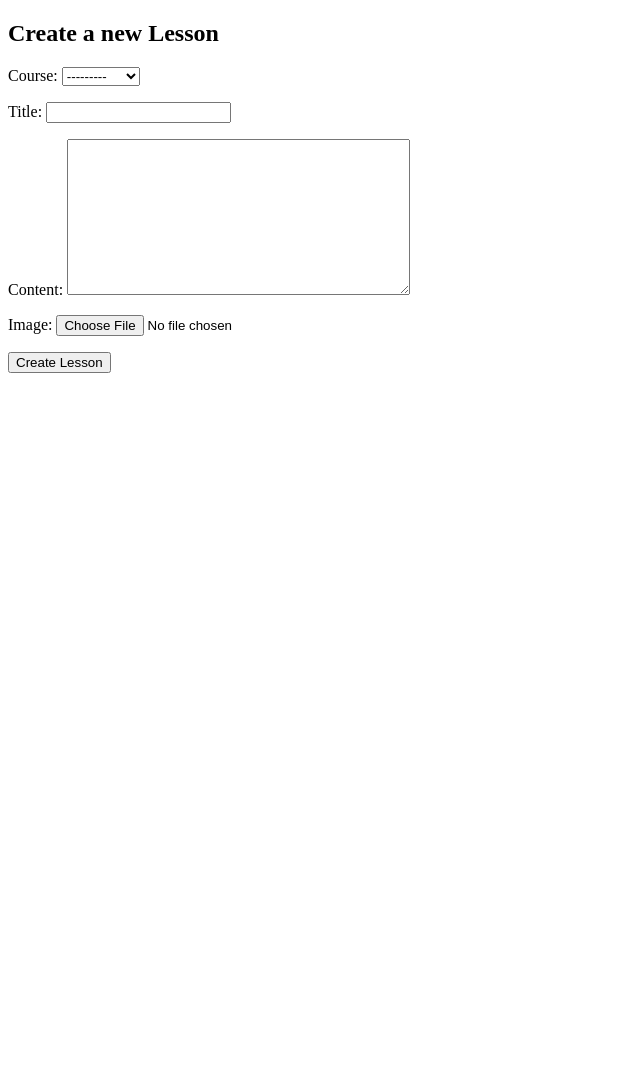
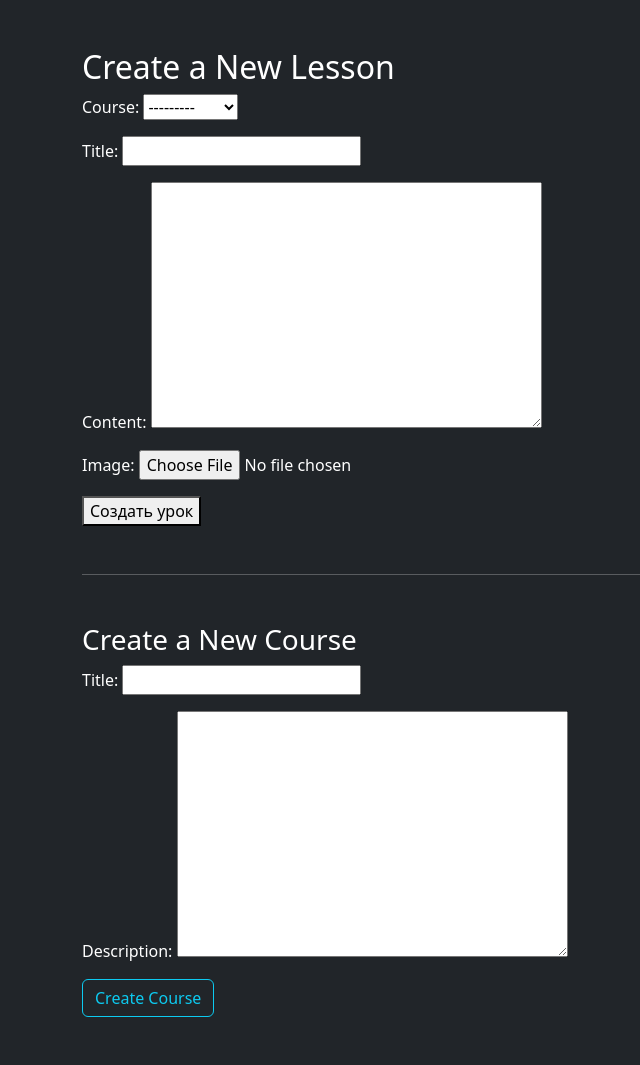
Before and after one commit to s-ginger/Django_learning, a Django app: page /create_lesson/ in a window 1280 px wide. Shown: the whole page, without its empty margins (0-640 px from the left). Before the commit the page ends 373 px from the top, so only its background shows below. Run offline with Django 5.2, Linux system fonts and the light colour scheme; a user stored in the database is signed in; data comes from the database, SQL or seed files in the repository.

Commit message:
Changes to be committed:

```diff
--- a/index/admin.py
+++ b/index/admin.py
@@ -1,9 +1,11 @@
 from django.contrib import admin
-from .models import Comment, CustomUser, Course, Lesson,CommentCourse
-
+from .models import Comment, CustomUser, Course, Lesson,CommentCourse,Question,Test,Answer
 # Register your models here.
 admin.site.register(Comment)
 admin.site.register(CustomUser)
 admin.site.register(Course)
 admin.site.register(Lesson)
 admin.site.register(CommentCourse)
+admin.site.register(Question)
+admin.site.register(Test)
+admin.site.register(Answer)
--- a/index/forms.py
+++ b/index/forms.py
@@ -19,6 +19,23 @@ class LessonForm(forms.ModelForm):
         if user:
             # Ограничиваем выбор курсов только для тех, которые принадлежат учителю
             self.fields['course'].queryset = Course.objects.filter(instructor=user)
+
+class CourseForm(forms.ModelForm):
+    class Meta:
+        model = Course
+        fields = ['title', 'description']
+
+    def __init__(self, *args, instructor=None, **kwargs):
+        super().__init__(*args, **kwargs)
+        self.instructor = instructor
+
+    def save(self, commit=True):
+        course = super().save(commit=False)
+        if self.instructor:
+            course.instructor = self.instructor
+        if commit:
+            course.save()
+        return course
 
 
 class LoginForm(forms.Form):
@@ -57,3 +74,29 @@ class CommentCourseForm(forms.ModelForm):
                 'rows': 4
             })
         }
+
+from django import forms
+from django.forms import inlineformset_factory
+from .models import Test, Question, Answer
+class TestForm(forms.ModelForm):
+    class Meta:
+        model = Test
+        fields = ['title', 'course']
+
+    def __init__(self, *args, user=None, **kwargs):
+        super().__init__(*args, **kwargs)
+        if user:
+            self.fields['course'].queryset = Course.objects.filter(instructor=user)
+
+class QuestionForm(forms.ModelForm):
+    class Meta:
+        model = Question
+        fields = ['text']
+
+class AnswerForm(forms.ModelForm):
+    class Meta:
+        model = Answer
+        fields = ['text', 'is_correct']
+
+QuestionFormSet = inlineformset_factory(Test, Question, form=QuestionForm, extra=1)
+AnswerFormSet = inlineformset_factory(Question, Answer, form=AnswerForm, extra=4)
--- a/index/models.py
+++ b/index/models.py
@@ -73,21 +73,26 @@ class CommentCourse(models.Model):
     def __str__(self):
         return f'Комментарий от {self.user.username} к {self.lesson.title}'
 
+class Test(models.Model):
+    course = models.ForeignKey(Course, on_delete=models.CASCADE, related_name='tests')
+    title = models.CharField(max_length=255)
+    description = models.TextField(blank=True)
+    created_at = models.DateTimeField(auto_now_add=True)
+
+    def __str__(self):
+        return self.title
 
 class Question(models.Model):
-    '''Класс для вопросов к урокам'''
-    lesson = models.ForeignKey(Lesson, on_delete=models.CASCADE, related_name='questions')
-    text = models.CharField(max_length=255)
+    test = models.ForeignKey(Test, on_delete=models.CASCADE, related_name='questions')
+    text = models.TextField()
 
     def __str__(self):
         return self.text
 
-
 class Answer(models.Model):
-    '''Класс для ответов на вопросы'''
     question = models.ForeignKey(Question, on_delete=models.CASCADE, related_name='answers')
     text = models.CharField(max_length=255)
     is_correct = models.BooleanField(default=False)
 
     def __str__(self):
-        return self.text
+        return f"{self.text} ({'Correct' if self.is_correct else 'Wrong'})"
--- a/index/views.py
+++ b/index/views.py
@@ -67,9 +67,14 @@ def register(request):
     if request.method == 'POST':
         form = CustomUserForm(request.POST)
         if form.is_valid():
-            form.save()  # Сохраняем нового пользователя через кастомную форму
-            messages.success(request, f'Account created for {form.cleaned_data.get("username")}!')
-            return redirect('login')  # Перенаправляем на страницу логина
+            user = form.save()
+            username = form.cleaned_data.get("username")
+            raw_password = form.cleaned_data.get("password1")
+            user = authenticate(username=username, password=raw_password)
+        if user:
+            login(request, user)
+            messages.success(request, f'Welcome, {username}!')
+            return redirect('main')  # Можно перенаправить на профиль или главную страницу
         else:
             messages.error(request, 'There was an error with your registration form.')
     else:
@@ -91,23 +96,64 @@ def profile_view(request):
 def profile(request):
     return render(request, 'index/cabinet.html', {'user': request.user})
 
+from .forms import LessonForm, CourseForm
+from django.forms import inlineformset_factory
+from .models import Test, Question, Answer
+from .forms import TestForm, QuestionForm, AnswerForm
+
 
 @login_required
 def create_lesson(request):
     if request.user.role != 'teacher':
-        return redirect('main')  # Если пользователь не учитель, перенаправляем на главную страницу
+        return redirect('main')
+
+    lesson_form = LessonForm(user=request.user)
+    course_form = CourseForm()
+    test_form = TestForm(user=request.user)
+    QuestionFormSet = inlineformset_factory(Test, Question, form=QuestionForm, extra=1)
+    question_formset = None
 
     if request.method == 'POST':
-        form = LessonForm(request.POST, request.FILES, user=request.user)  # Передаем пользователя в форму
-        if form.is_valid():
-            lesson = form.save(commit=False)
-            lesson.course = form.cleaned_data['course']
-            lesson.save()
-            return redirect('course_lessons', course_id=lesson.course.id)  # Перенаправляем на страницу курса
+        if 'create_course' in request.POST:
+            course_form = CourseForm(request.POST, instructor=request.user)
+            if course_form.is_valid():
+                course_form.save()
+                messages.success(request, "Course created successfully!")
+                return redirect('create_lesson')
+
+        elif 'create_lesson' in request.POST:
+            lesson_form = LessonForm(request.POST, request.FILES, user=request.user)
+            if lesson_form.is_valid():
+                lesson = lesson_form.save(commit=True)  # просто сохраняем, курс уже в форме
+                messages.success(request, "Lesson created successfully!")
+                return redirect('course_lessons', course_id=lesson.course.id)
+            else:
+                messages.error(request, f"Ошибка в форме урока: {lesson_form.errors}")
+
+        elif 'create_test' in request.POST:
+            test_form = TestForm(request.POST, user=request.user)
+            if test_form.is_valid():
+                test = test_form.save(commit=False)
+                test.save()
+                question_formset = QuestionFormSet(request.POST, instance=test)
+                if question_formset.is_valid():
+                    question_formset.save()
+                    messages.success(request, "Test and questions created successfully!")
+                    return redirect('create_lesson')
+                else:
+                    messages.error(request, "Ошибка в вопросах теста")
+            else:
+                messages.error(request, "Ошибка в форме теста")
     else:
-        form = LessonForm(user=request.user)  # Передаем пользователя при GET-запросе
+        question_formset = QuestionFormSet()
 
-    return render(request, 'index/create_lesson.html', {'form': form})
+    context = {
+        'form1': lesson_form,
+        'course_form': course_form,
+        'test_form': test_form,
+        'question_formset': question_formset,
+    }
+    return render(request, 'index/create_lesson.html', context)
 
 
 def lesson_detail_view(request, lesson_id):
--- a/templates/index/create_lesson.html
+++ b/templates/index/create_lesson.html
@@ -2,17 +2,28 @@
 <html lang="en">
 <head>
     <meta charset="UTF-8">
-    <meta name="viewport" content="width=device-width, initial-scale=1.0">
-    <title>Document</title>
+    <title>Create Lesson and Course</title>
+    <link href="https://cdn.jsdelivr.net/npm/bootstrap@5.3.3/dist/css/bootstrap.min.css" rel="stylesheet">
 </head>
-<body>
-    <div class="container">
-    <h2>Create a new Lesson</h2>
-    <form method="POST" enctype="multipart/form-data">
-      {% csrf_token %}
-      {{ form.as_p }}
-      <button type="submit" class="btn btn-primary">Create Lesson</button>
+
+<body class="bg-dark text-white py-5">
+<div class="container">
+    <h2>Create a New Lesson</h2>
+    <form method="post" enctype="multipart/form-data">
+    {% csrf_token %}
+    {{ form1.as_p }}
+    <button type="submit" name="create_lesson">Создать урок</button>
+</form>
+
+
+    <hr class="my-5">
+
+    <h3>Create a New Course</h3>
+    <form method="POST">
+        {% csrf_token %}
+        {{ course_form.as_p }}
+        <button type="submit" name="create_course" class="btn btn-outline-info">Create Course</button>
     </form>
-  </div>
+</div>
 </body>
 </html>
--- a/templates/index/lesson_detail.html
+++ b/templates/index/lesson_detail.html
@@ -65,7 +65,7 @@
     {% for comment in comments %}
       <div class="bg-gray-800 p-6 rounded-lg shadow-md">
         <div class="text-purple-400 text-lg">{{ comment.user.username }} <span class="text-gray-400 text-sm">{{ comment.created_at|date:"d.m.Y H:i" }}</span></div>
-        <p class="text-gray-300">{{ comment.text }}</p>
+        <p class="text-gray-300">{{ comment.content }}</p>
       </div>
     {% empty %}
       <p class="text-gray-500">Пока нет комментариев.</p>
--- a/templates/index/register.html
+++ b/templates/index/register.html
@@ -59,10 +59,10 @@
     padding: 20px;
     color: #fff;
     text-align: center;
-            position: fixed;
-            bottom: 0;
     width: 100%;
+    margin-top: 50px;
 }
+
         .container_form{
             margin-top: 100px;
         }
@@ -131,7 +131,6 @@
         </div>
     </div>
 </footer>
-
 <script src="https://cdn.jsdelivr.net/npm/bootstrap@5.3.3/dist/js/bootstrap.bundle.min.js"></script>
 </body>
 </html>
```
Also changed, not shown: templates/index/mainpage.html (+6 -1 lines), db.sqlite3, index/migrations/0001_initial.py, index/migrations/0002_alter_customuser_birth_date.py (deleted), index/migrations/0003_customuser_role.py (deleted), index/migrations/0004_remove_customuser_address.py (deleted), index/migrations/0005_customuser_avatar.py (deleted), index/migrations/0006_course_lesson.py (deleted), index/migrations/0007_question_answer.py (deleted), index/migrations/0008_commentcourse.py (deleted), index/migrations/0009_alter_customuser_role.py (deleted). Lines whose indentation alone changed are shown as unchanged.
